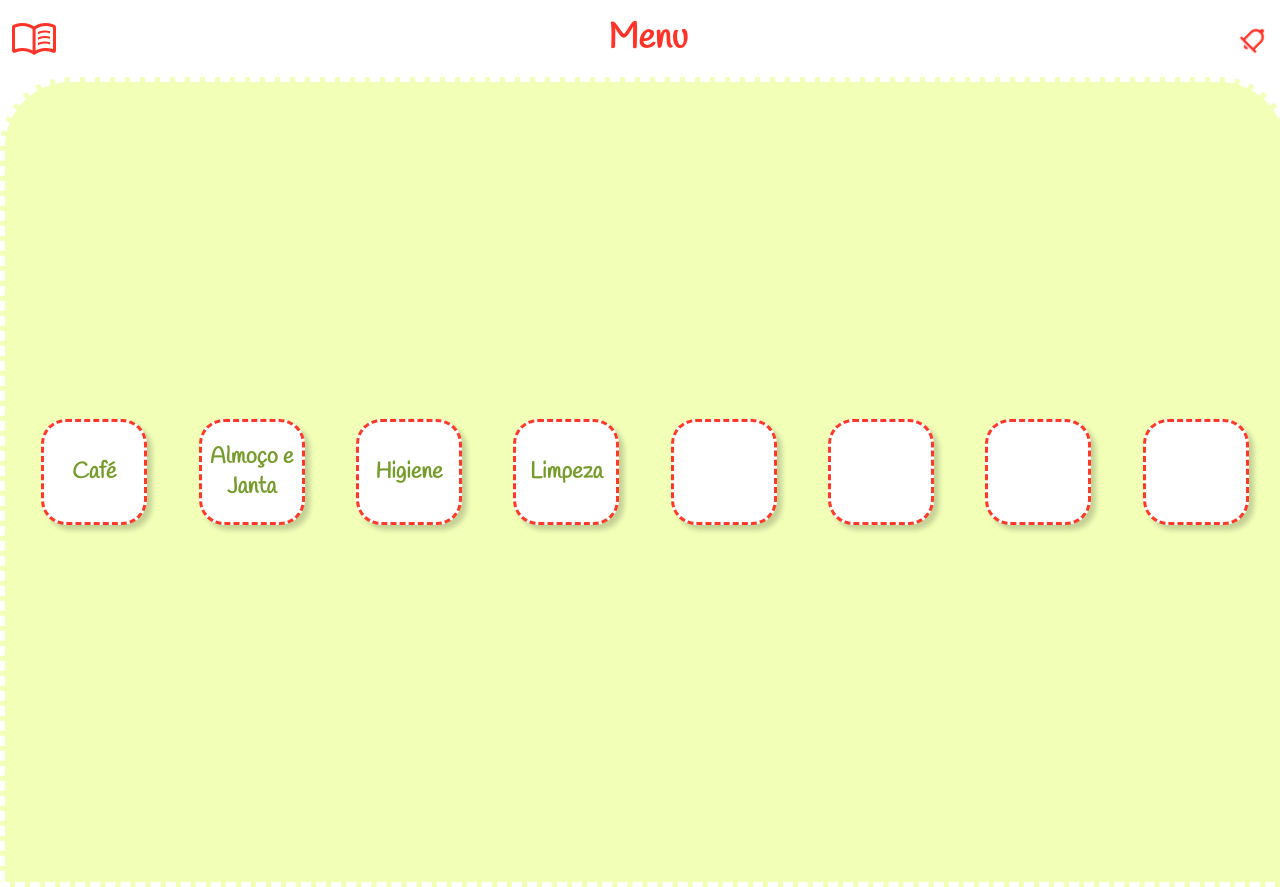
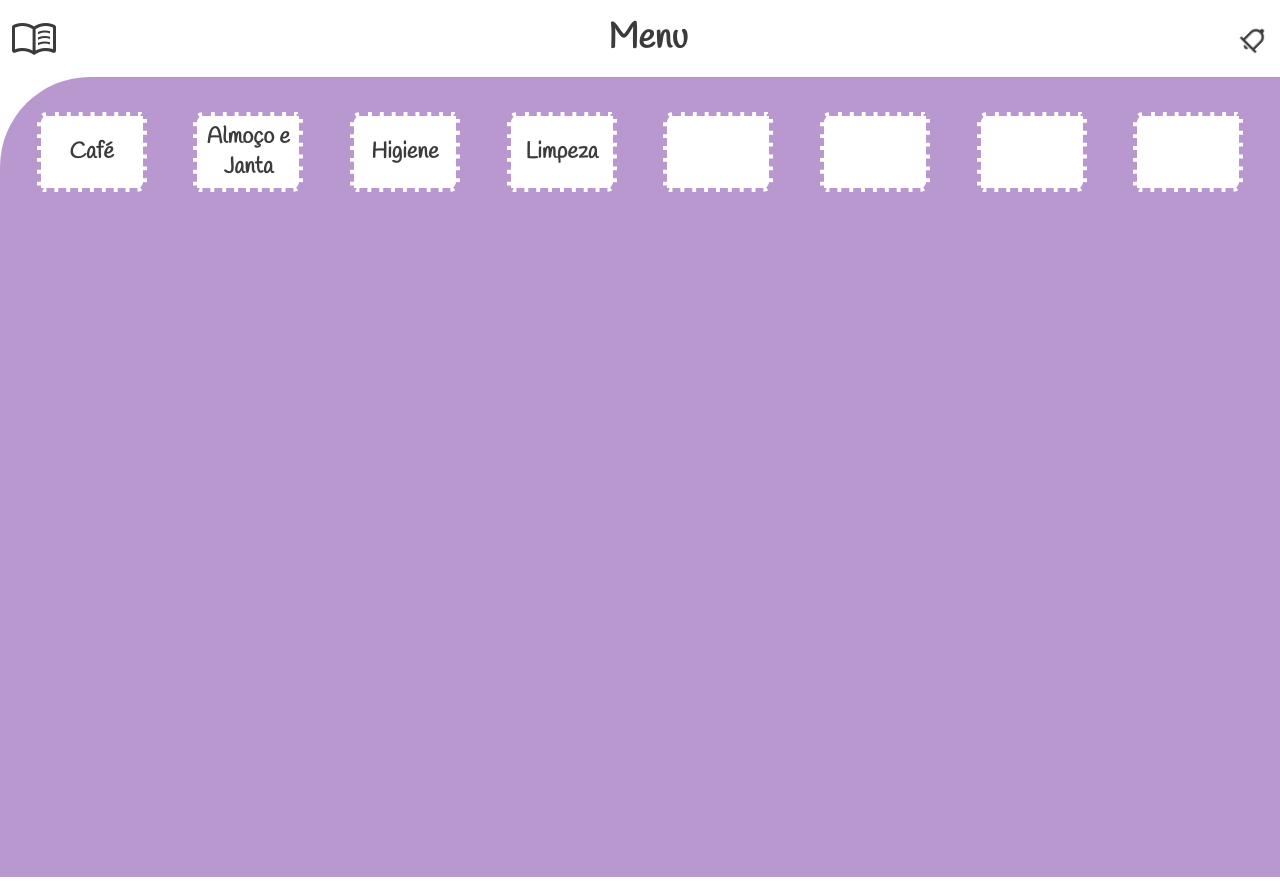
Before and after one commit to Leo-gsouza/compras, a plain HTML site: page index.html in a window 1280 px wide. Drawn offline with nearby package versions, Linux system fonts and the light colour scheme.

Commit message:
estilo alterado

```diff
--- a/menu.css
+++ b/menu.css
@@ -17,10 +17,10 @@
     --fonte-titulo: "Quicksand", sans-serif;
     --fonte-padrao: "Rubik", sans-serif;
     --fonte-menu: "Handlee", cursive;
-    --cor1: #7AA12A;
-    --cor2: #FDBB29;
-    --cor3: #F2FFB7;
-    --cor4: #FF3327;
+    --cor1: #3B3B3D;
+    --cor2: #873BC2;
+    --cor3: #B998CF;
+    --cor4: #561B80;
 }
 
 
@@ -49,21 +49,21 @@ header > h1{
     font-size: 2.2em;
     font-family: var(--fonte-menu);
 
-    color: var(--cor4);
+    color: var(--cor1);
 }
 
 header > span#book{
     padding: 10px;
     font-size: 3em;
 
-    color: var(--cor4);
+    color: var(--cor1);
 }
 
 header > span#notf{
     padding: 10px;
     font-size: 2em;
 
-    color: var(--cor4);
+    color: var(--cor1);
 
     animation: balancar 1s infinite alternate;
 }
@@ -76,13 +76,12 @@ section{
     display: flex;
     flex-flow: row wrap;
     justify-content: space-evenly;
-    align-content: center;
+    align-content: start;
     width: 100vw;
     height: 100vh;
 
-    border-radius: 70px 70px 0px 0px ;
+    border-radius: 90px 0px 0px 0px ;
     background-color: var(--cor3);
-    border: 5px dashed white;
 }
 
 
@@ -92,21 +91,22 @@ div.item{
     display: grid;
     place-items: center;
 
-    width: 100px;
-    height: 100px;
-    margin: 0px 15px 20px 15px;
+    width: 110px;
+    height: 80px;
+    margin: 35px 10px 0px 10px ;
 
     font-size: 1.4em;
     font-weight: bold;
     font-family: var(--fonte-menu);
     text-align: center;
 
+    color: var(--cor1);
     background-color: white;
-    border-radius: 25px;
-    border: 3px dashed var(--cor2);
-    box-shadow: 5px 5px 5px rgba(0, 0, 0, 0.185);
+    border-radius: 10px 0px;
+    border: 4px dashed var(--cor3);
 
-    animation: borda 4s infinite alternate;
+    box-sizing: border-box;
+
 }
 
 /* ============================================ANIMATION=========================================== */
@@ -119,10 +119,3 @@ div.item{
         rotate: 45deg
     }
 }
-
-@keyframes borda{
-    100%{
-        border: 3px dashed var(--cor4);
-        color: var(--cor1);
-    }
-}
```
